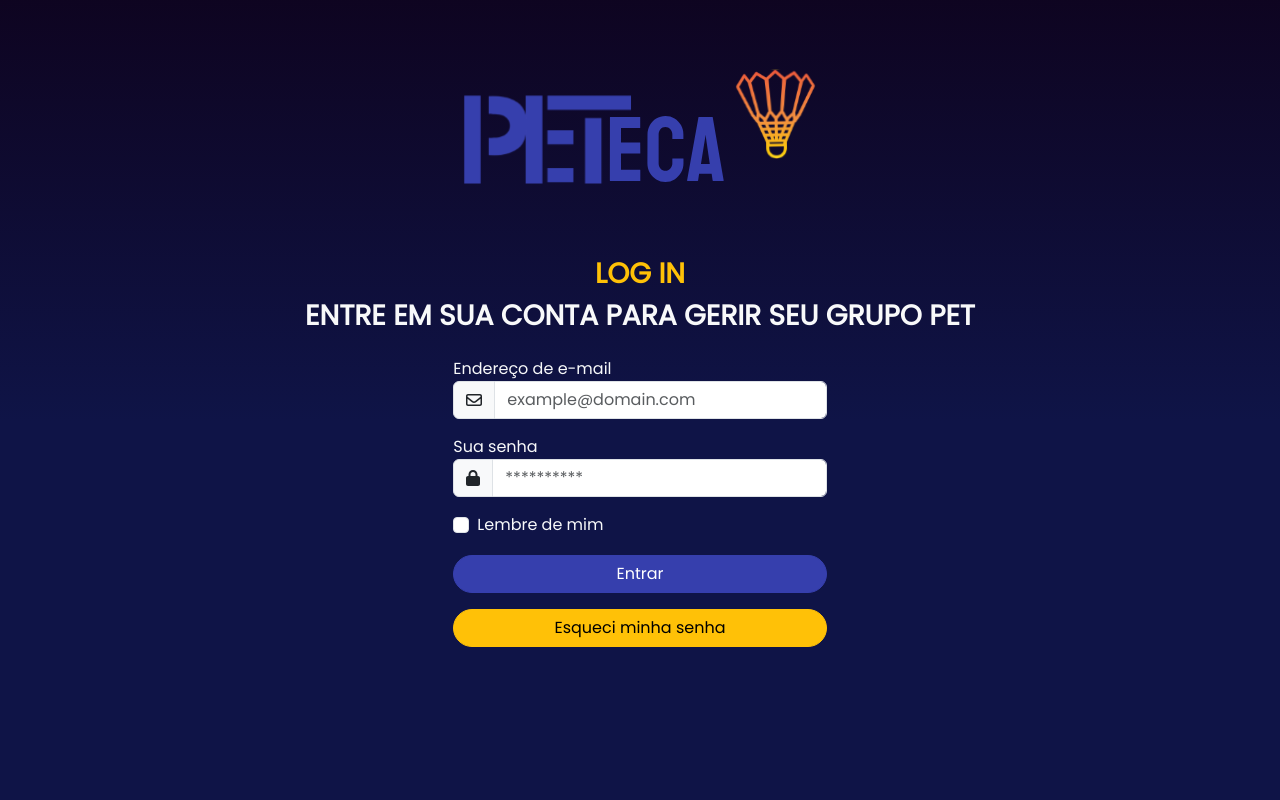
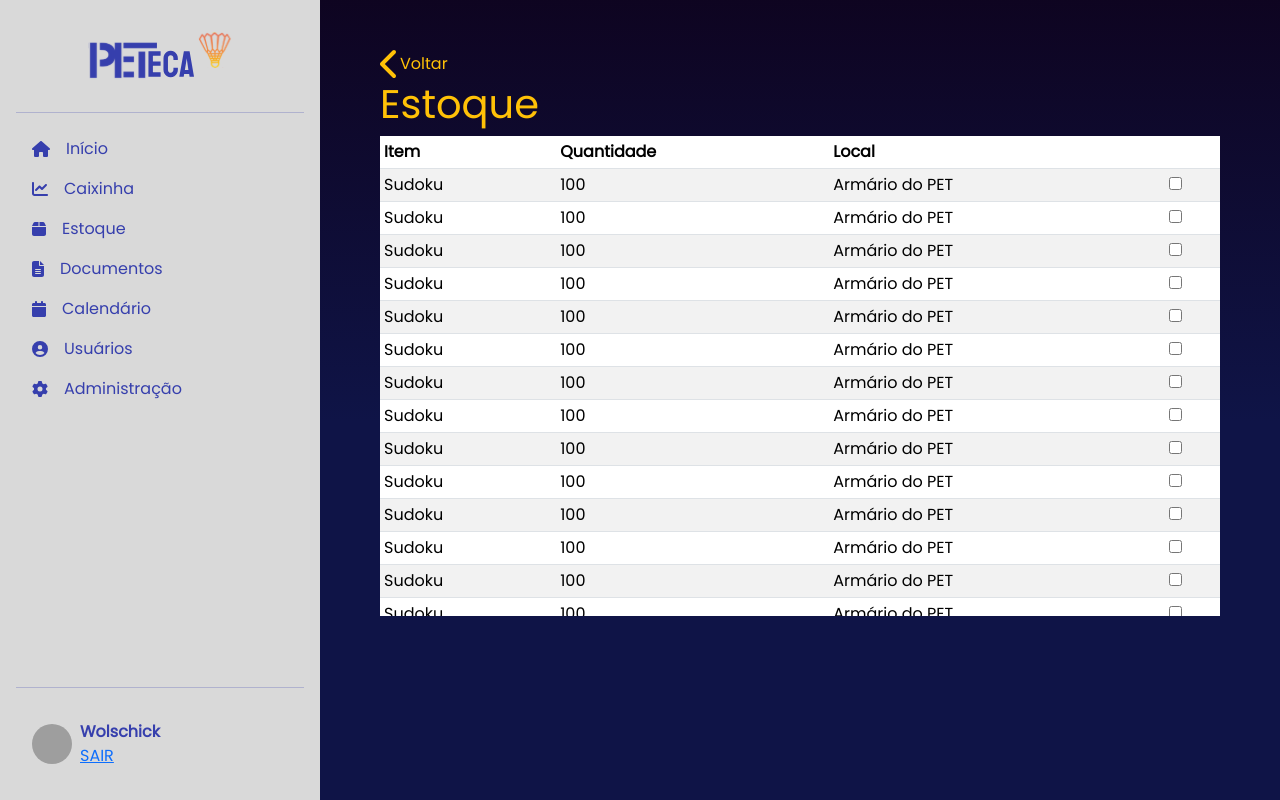
Before and after one commit to LucasWolschick/peteca, a Next.js app in the folder front/: page / in a window 1280 px wide. Built offline with nearby package versions, Linux system fonts and the light colour scheme; grey boxes are pictures that could not be loaded.

Commit message:
Tela de listagem de itens

```diff
--- /dev/null
+++ b/front/src/app/components/items/system/Item.tsx
@@ -0,0 +1,17 @@
+export default function Item(props: ItemProps) {
+    return (
+        <>
+            <tr>
+                <td>{props.name}</td>
+                <td>{props.amount}</td>
+                <td>{props.storage}</td>
+                <td><input type="checkbox" className="form-input" /></td>
+            </tr></>
+    );
+}
+
+export interface ItemProps {
+    name: string,
+    amount: number,
+    storage: string
+}
--- a/front/src/app/components/templates/system/SystemTemplate.tsx
+++ b/front/src/app/components/templates/system/SystemTemplate.tsx
@@ -1,6 +1,7 @@
 import Header from "./Header";
 import Sidebar from "./Sidebar";
 import SystemRoutes from "./SystemRoutes";
+import Index from "./estoque/Index";
 import Create from "./usuarios/Create";
 import Details from "./usuarios/Details";
 import List from "./usuarios/List";
@@ -20,8 +21,9 @@ export default function SystemTemplate() {
         <div className="col-md-9 col-12 min-vh-100 text-white p-5">
           {/* <SystemRoutes /> */}
           {/* <Create /> */}
-          <List />
+          {/* <List /> */}
           {/* <Details /> */}
+          <Index />
         </div>
       </div>
     </>
--- /dev/null
+++ b/front/src/app/components/templates/system/estoque/Index.tsx
@@ -0,0 +1,42 @@
+import Item from "@/app/components/items/system/Item";
+import Title from "@/app/components/items/system/Title";
+
+export default function Index() {
+    return (
+        <>
+            <div className="container-fluid">
+                <Title title="Estoque" />
+
+                <div className="table-responsive bg-white">
+                    <table className="table table-sm table-striped">
+                        <thead className="sticky-top">
+                            <tr>
+                                <th>Item</th>
+                                <th>Quantidade</th>
+                                <th>Local</th>
+                                <th></th>
+                            </tr>
+                        </thead>
+                        <tbody>
+                            <Item name="Sudoku" amount={100} storage="Armário do PET"/>
+                            <Item name="Sudoku" amount={100} storage="Armário do PET"/>
+                            <Item name="Sudoku" amount={100} storage="Armário do PET"/>
+                            <Item name="Sudoku" amount={100} storage="Armário do PET"/>
+                            <Item name="Sudoku" amount={100} storage="Armário do PET"/>
+                            <Item name="Sudoku" amount={100} storage="Armário do PET"/>
+                            <Item name="Sudoku" amount={100} storage="Armário do PET"/>
+                            <Item name="Sudoku" amount={100} storage="Armário do PET"/>
+                            <Item name="Sudoku" amount={100} storage="Armário do PET"/>
+                            <Item name="Sudoku" amount={100} storage="Armário do PET"/>
+                            <Item name="Sudoku" amount={100} storage="Armário do PET"/>
+                            <Item name="Sudoku" amount={100} storage="Armário do PET"/>
+                            <Item name="Sudoku" amount={100} storage="Armário do PET"/>
+                            <Item name="Sudoku" amount={100} storage="Armário do PET"/>
+                            <Item name="Sudoku" amount={100} storage="Armário do PET"/>
+                        </tbody>
+                    </table>
+                </div>
+            </div>
+        </>
+    );
+}
--- a/front/src/app/globals.css
+++ b/front/src/app/globals.css
@@ -79,3 +79,7 @@ main {
 .rounded{
   border-radius: 30px;
 }
+
+.table-responsive {
+  height:60vh !important;
+}
--- a/front/src/app/page.tsx
+++ b/front/src/app/page.tsx
@@ -18,7 +18,7 @@ export default function Home() {
       <BrowserRouter>
         <main role="main" className="min-vh-100 overflow-hidden">
           <div className="min-vw-100">
-            {isLogged ? <SystemTemplate /> : <LoginTemplate />}
+            {!isLogged ? <SystemTemplate /> : <LoginTemplate />}
           </div>
         </main>
       </BrowserRouter>
```
